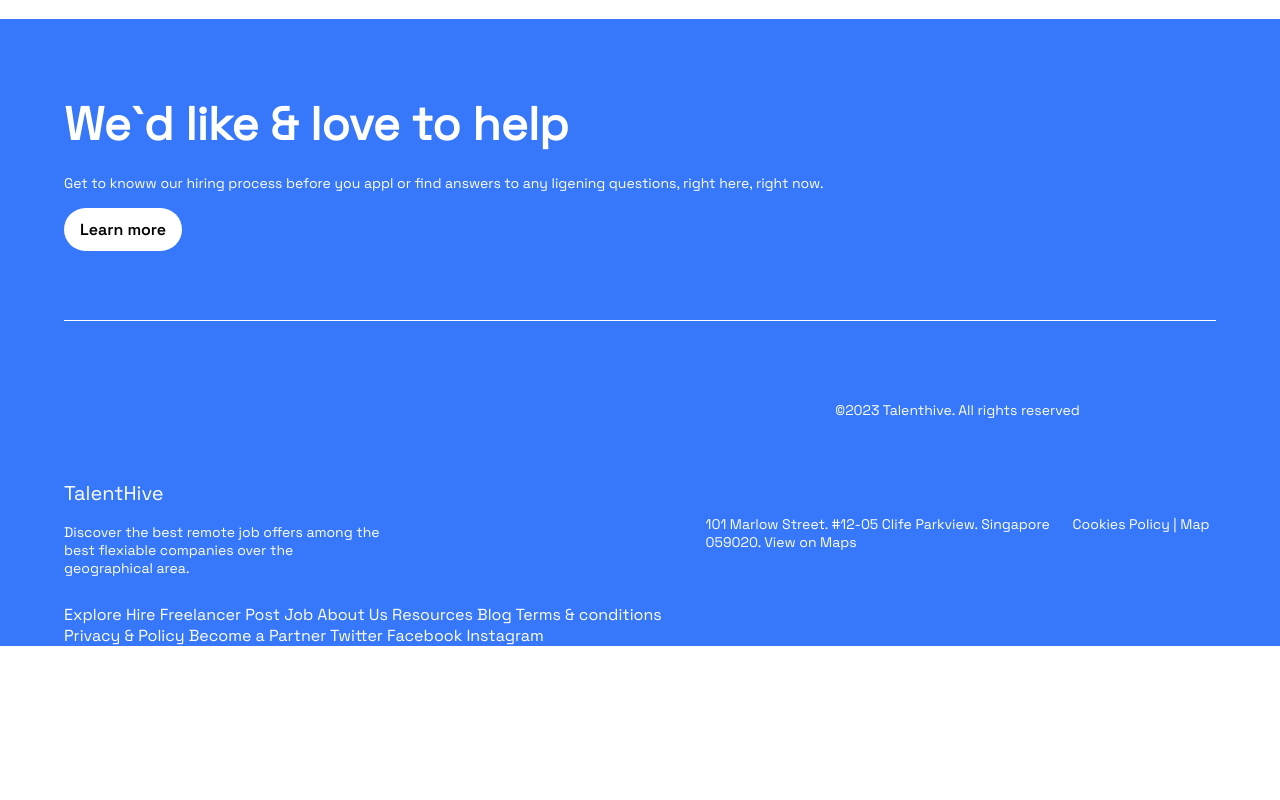
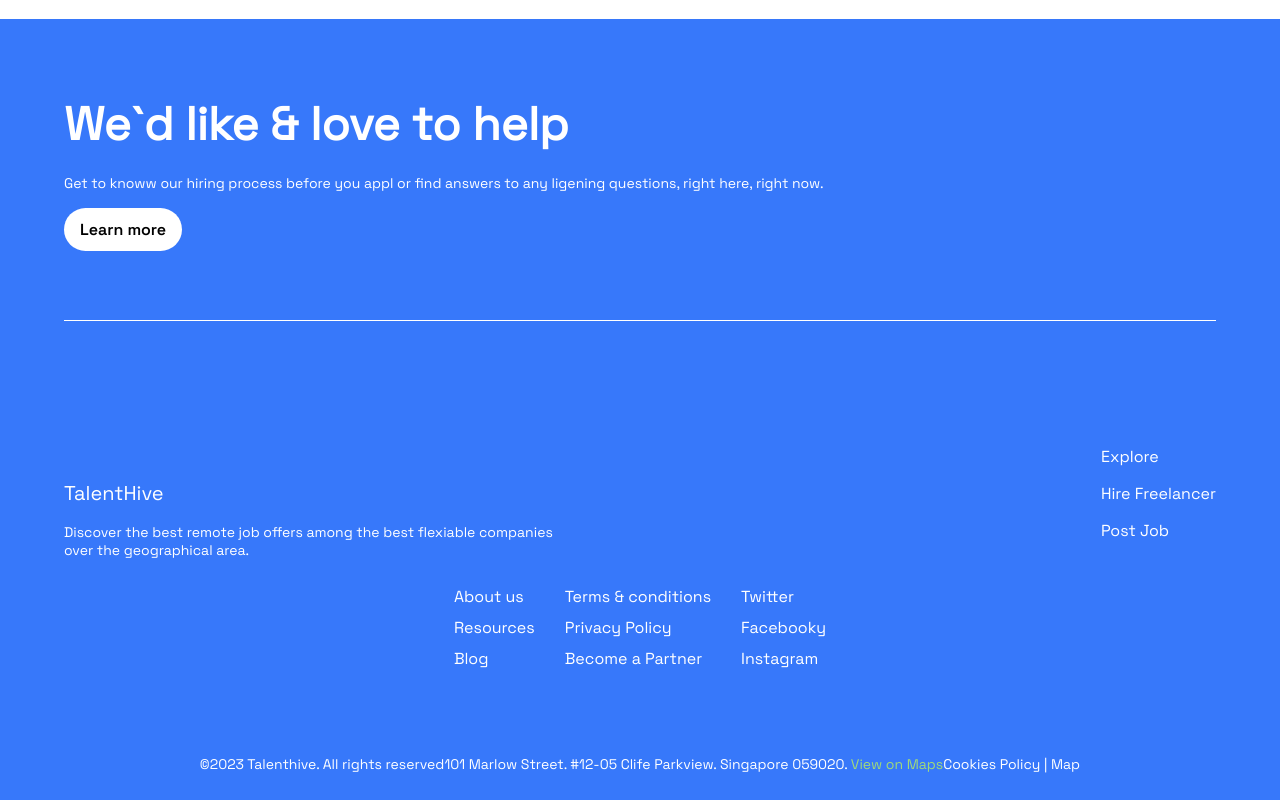
Before and after one commit to andrMiotto/TalentHive-Mobile-First, a plain HTML site: page index.html in a window 1280 px wide. Shown: the part 2158-2958 px from the top of the page. Before the commit the page ends 2804 px from the top, so only its background shows below. Drawn offline with Linux system fonts and the light colour scheme.

Commit message:
feat-terminando-celular

```diff
--- a/index.html
+++ b/index.html
@@ -24,7 +24,7 @@
                 </div>
 
 
-                <ul><!--Menu navegacao-->
+                <ul class="menu-navegacao"><!--Menu navegacao-->
                     <li><a href="#">Home</a></li>
                     <li><a href="#">Hire Freelancer </a></li>
                     <li><a href="#">Explore</a></li>
@@ -38,9 +38,8 @@
                         <li><a href="#" class="btn">Start free </a></li>
                     </ul>
 
-
                 </nav><!--Fim menu-->
-
+            </nav>
         </div><!--Fim container header-->
     </header><!--Fim header-->
     <main>
@@ -128,7 +127,7 @@
             </div>
             <a href="#" class="btn">Learn more</a>
 
-            <div class="footer-divider"></div>
+            <div class="footer-divider"> </div>
 
             <div class="above-footer">
                 <div class="container-above">
@@ -141,27 +140,48 @@
                         offers among the best flexiable
                         companies over the geographical
                         area.</p>
+                </div>
 
+                <div class="footer-explore">
+                    <nav>
+                        <ul class="esp-link">
+                            <li><a href="#">Explore</a></li>
+                            <li><a href="#">Hire Freelancer</a></li>
+                            <li><a href="#">Post Job</a></li>
+                        </ul>
+                    </nav>
 
-                    <a href="#">Explore</a>
-                    <a href="#">Hire Freelancer</a>
-                    <a href="#">Post Job</a>
+                </div>
+            </div>
 
-                    <a href="#">About Us</a>
-                    <a href="#">Resources</a>
-                    <a href="#">Blog</a>
-
-                    <a href="#">Terms & conditions</a>
-                    <a href="#">Privacy & Policy</a>
-                    <a href="#">Become a Partner</a>
-
-                    <a href="#">Twitter</a>
-                    <a href="#">Facebook</a>
-                    <a href="#">Instagram</a>
+            <div class="footer-end-part">
+                <nav class="about">
+                    <ul>
+                        <li><a href="#">About us</a></li>
+                        <li><a href="#">Resources</a></li>
+                        <li><a href="#">Blog</a></li>
+                    </ul>
+                </nav>
+                <nav class="terms">
+                    <ul>
+                        <li> <a href="#">Terms & conditions</a></li>
+                        <li> <a href="#">Privacy Policy</a></li>
+                        <li> <a href="#">Become a Partner</a></li>
+                    </ul>
+                </nav>
+                <nav class="social">
+                    <ul>
+                        <li> <a href="#">Twitter </a></li>
+                        <li> <a href="#">Facebooky</a></li>
+                        <li> <a href="#">Instagram</a></li>
+                    </ul>
+                </nav>
             </div>
             <div class="direitos-autorais">
                 <p>©2023 Talenthive. All rights reserved</p>
-                    <p class="direitos-meio">101 Marlow Street. #12-05 Clife Parkview. Singapore 059020. View on Maps
+                <p class="direitos-meio">101 Marlow Street. #12-05 Clife Parkview. Singapore 059020.<span
+                        class="view-on-maps"> View on
+                        Maps</span>
                 </p>
                 <p> Cookies Policy | Map</p>
             </div>
--- a/style.css
+++ b/style.css
@@ -157,9 +157,12 @@
 
     .above-footer {
         display: flex;
-        flex-direction: row;
-        justify-content: space-between;
     }
+
+    .container-above {
+        flex: 1;
+    }
+
 
     .logo-footer {
         font-size: 1.25rem;
@@ -196,15 +199,80 @@
 
     }
 
-    .direitos-meio{
+    .direitos-meio {
         max-width: 71%;
+    }
+
+    .footer-end-part {
+        display: flex;
+        width: auto;
+        gap: 1.875rem;
+        flex-wrap: wrap;
+        justify-content: center;
+        margin-bottom: 4.75rem;
+    }
+
+    .footer-end-part ul li {
+        list-style: none;
+        margin-bottom: 10px;
     }
 
 
 
+    .footer-explore {
+        display: flex;
+        flex-direction: column;
+        justify-content: center;
+    }
+
+    .esp-link {
+        display: flex;
+        flex-direction: column;
+        gap: 1rem;
+    }
+
+    .esp-link li {
+        list-style: none;
+    }
+
+    .view-on-maps {
+        color: rgba(160, 218, 122, 1);
+    }
 }
 
 /*Fim media mobile*/
+
+
+@media (min-width: 1905px) {
+
+
+    .menu-mobile {
+        display: none;
+    }
+
+.menu ul{
+    display: flex;
+}
+
+    .menu .menu-navegacao {
+        display: flex;
+        color: black;
+        gap: 2.688rem;
+        list-style: none;
+        justify-content: center;
+
+    }.menu .menu-login{
+        display: flex;
+        color: black;
+    }
+
+    .menu a{
+        color: black;
+    }
+
+
+}
+
 
 body {
     font-family: var(--font-body);
@@ -222,7 +290,6 @@ body {
     background-color: white;
 }
 
-.btn::after {}
 
 .header {
     padding: 1rem 0;
```
Lines whose indentation alone changed are shown as unchanged.
